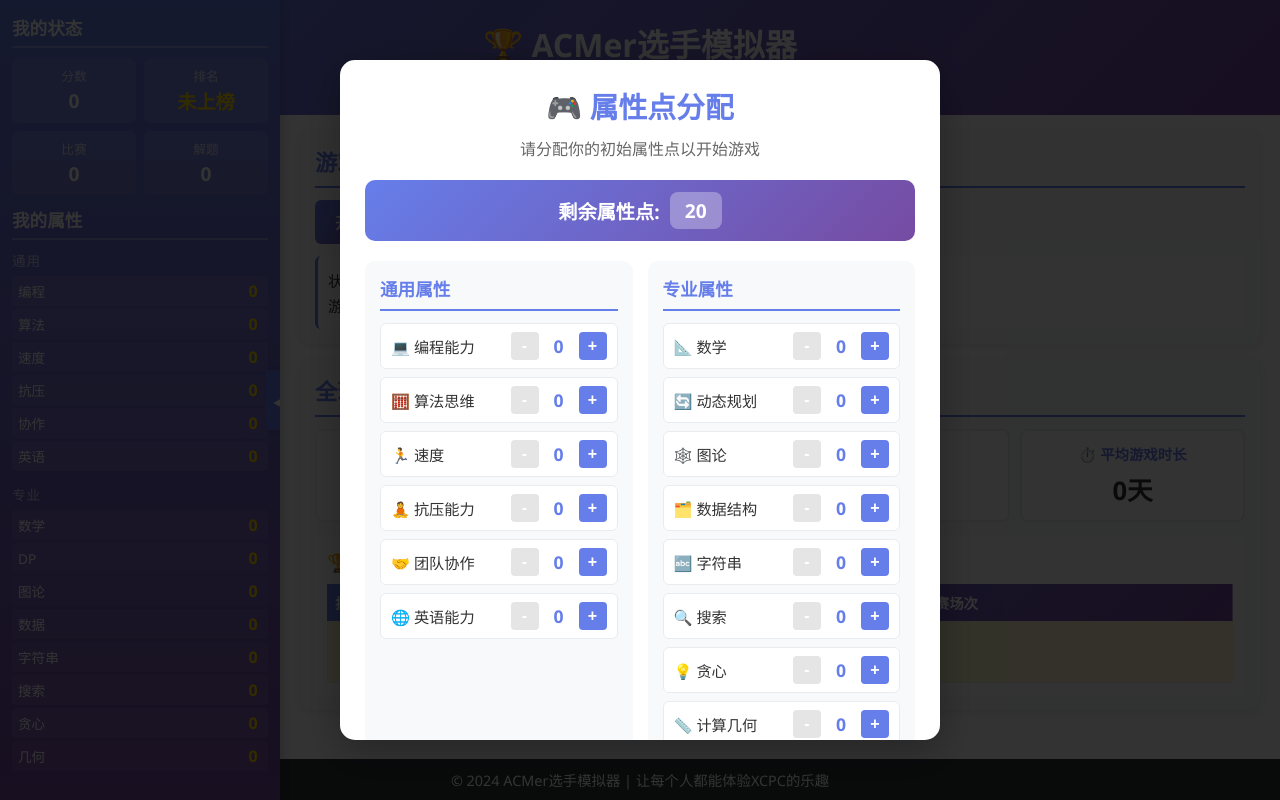
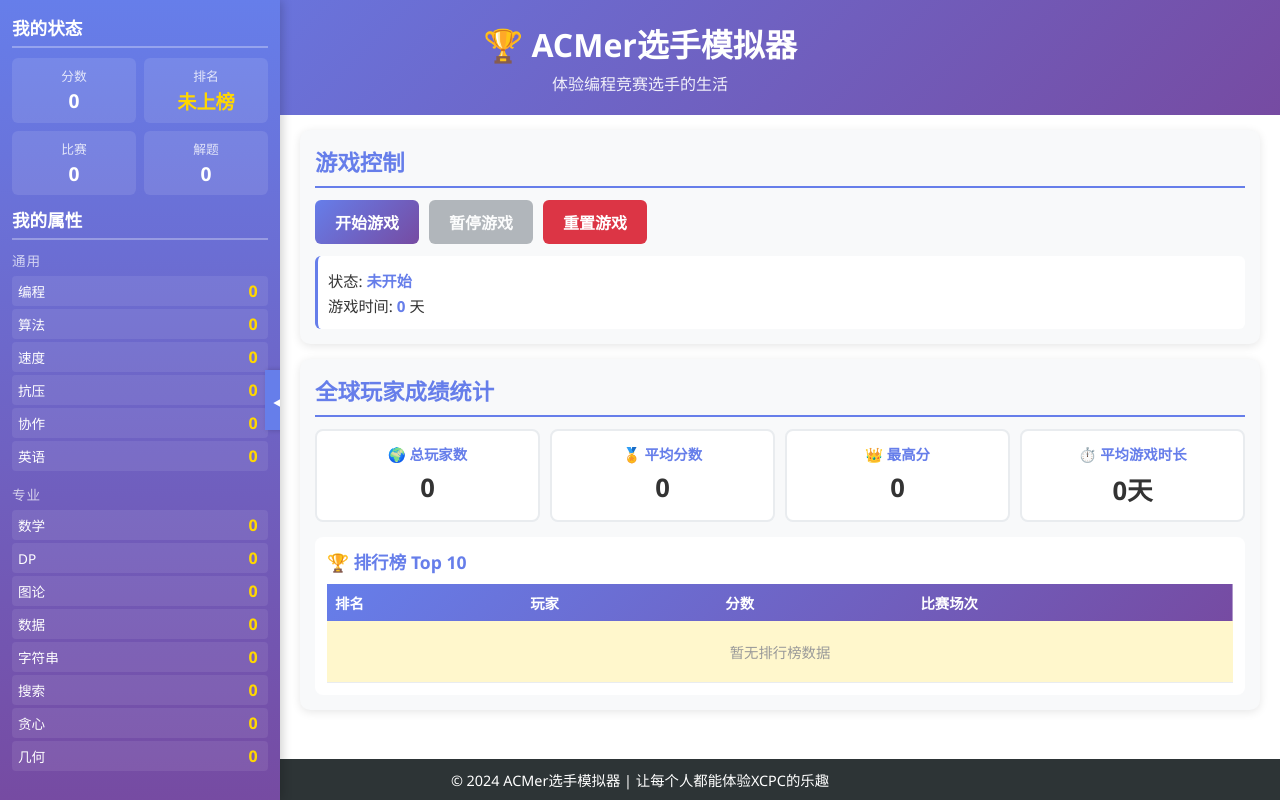
Before and after one commit to a48zhang/ACMer-Simulator, a React (Vite) app: page / in a window 1280 px wide. Built offline with nearby package versions, Linux system fonts and the light colour scheme.

Commit message:
Show attribute dialog only when user clicks Start Game button
Co-authored-by: a48zhang <107384053+a48zhang@users.noreply.github.com>

```diff
--- a/src/App.jsx
+++ b/src/App.jsx
@@ -59,7 +59,7 @@ function App() {
 
   const [leaderboardData, setLeaderboardData] = useState([]);
   const [notification, setNotification] = useState(null);
-  const [showAttributeDialog, setShowAttributeDialog] = useState(true);
+  const [showAttributeDialog, setShowAttributeDialog] = useState(false);
   const [attributesAllocated, setAttributesAllocated] = useState(false);
 
   // 游戏循环
@@ -143,11 +143,17 @@ function App() {
 
   // 开始游戏
   const startGame = () => {
-    setGameState(prev => ({
-      ...prev,
-      isRunning: true,
-      isPaused: false
-    }));
+    if (!attributesAllocated) {
+      // 如果属性还未分配，显示对话框
+      setShowAttributeDialog(true);
+    } else {
+      // 如果属性已分配，直接开始游戏
+      setGameState(prev => ({
+        ...prev,
+        isRunning: true,
+        isPaused: false
+      }));
+    }
   };
 
   // 暂停/继续游戏
@@ -213,7 +219,9 @@ function App() {
     setGameState(prev => ({
       ...prev,
       attributes: allocatedAttributes,
-      availablePoints: 0
+      availablePoints: 0,
+      isRunning: true,
+      isPaused: false
     }));
     setShowAttributeDialog(false);
     setAttributesAllocated(true);
```
